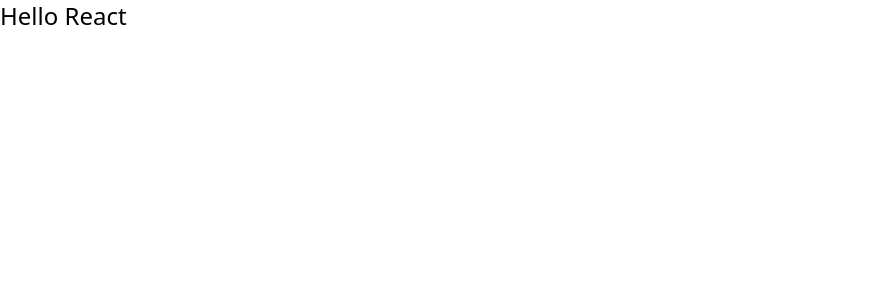
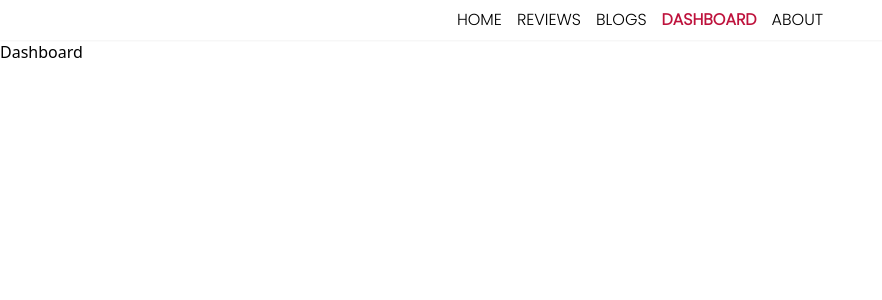
Before and after one commit to hr-meheraj/product-analysis-react-router-spa, a React (Create React App) app: page /dashboard in a window 1280 px wide. Shown: the top 300 px of the page, without its empty margins (0-882 px from the left). Built offline with nearby package versions, Linux system fonts and the light colour scheme.

Commit message:
Nav and Router Updated with active link

```diff
--- a/src/App.js
+++ b/src/App.js
@@ -1,9 +1,26 @@
-
+import Header from './components/Header/Header';
+import {useFetch} from './hooks/useFetch'
+import {Routes, Route} from 'react-router-dom'
+import NotFound from './components/NotFound/NotFound';
+import Home from './components/Home/Home';
+import Blogs from './components/Blogs/Blogs';
+import Reviews from './components/Reviews/Reviews';
+import Dashboard from './components/Dashboard/Dashboard';
+import About from './components/About/About';
 function App() {
+  //const [data,setData,loading] = useFetch('https://retoolapi.dev/xpCGKN/reviews/');
   return (
-    <div className="App">
-        <h2 className='text-2xl'>Hello React</h2>
-    </div>
+    <>
+        <Header/>
+        <Routes>
+            <Route path='/' element={<Home/>}/>
+            <Route path='/blogs' element={<Blogs/>}/>
+            <Route path='/dashboard' element={<Dashboard/>}/>
+            <Route path='/reviews' element={<Reviews/>}/>
+            <Route path='/about' element={<About/>}/>
+            <Route path='*' element={<NotFound/>}/>
+        </Routes>
+    </>
   );
 }
 
--- /dev/null
+++ b/src/components/About/About.jsx
@@ -0,0 +1,11 @@
+import React from 'react'
+
+function About() {
+    return (
+        <div>
+            About
+        </div>
+    )
+}
+
+export default About
--- /dev/null
+++ b/src/components/Blogs/Blogs.jsx
@@ -0,0 +1,11 @@
+import React from 'react'
+
+function Blogs() {
+    return (
+        <div>
+            Blogs
+        </div>
+    )
+}
+
+export default Blogs
--- /dev/null
+++ b/src/components/Dashboard/Dashboard.jsx
@@ -0,0 +1,11 @@
+import React from 'react'
+
+function Dashboard() {
+    return (
+        <div>
+            Dashboard
+        </div>
+    )
+}
+
+export default Dashboard
--- /dev/null
+++ b/src/components/Header/Header.jsx
@@ -0,0 +1,16 @@
+import React from 'react'
+import {NavLink} from 'react-router-dom'
+function Header() {
+    return (
+        <nav className='bg:neutral-50 flex justify-center items-center gap-[15px] py-2 shadow-sm font-poppins'>
+            <NavLink className={({isActive}) => isActive ? "font-semibold text-rose-700" : "hover:text-pink-600"}to='/'>HOME</NavLink>
+            <NavLink className={({isActive}) => isActive ? "font-semibold text-rose-700" : "hover:text-pink-600"}to='/reviews'>REVIEWS</NavLink>
+            <NavLink className={({isActive}) => isActive ? "font-semibold text-rose-700" : "hover:text-pink-600"}to='/blogs'>BLOGS</NavLink>
+            <NavLink className={({isActive}) => isActive ? "font-semibold text-rose-700" : "hover:text-pink-600"}to='/dashboard'>DASHBOARD</NavLink>
+            <NavLink className={({isActive}) => isActive ? "font-semibold text-rose-700" : "hover:text-pink-600"}to='/about'>ABOUT</NavLink>
+
+        </nav>
+    )
+}
+
+export default Header
--- /dev/null
+++ b/src/components/Home/Home.jsx
@@ -0,0 +1,11 @@
+import React from 'react'
+
+function Home() {
+    return (
+        <div>
+            Home
+        </div>
+    )
+}
+
+export default Home
--- /dev/null
+++ b/src/components/NotFound/NotFound.jsx
@@ -0,0 +1,24 @@
+import React from "react";
+import { Link } from "react-router-dom";
+function NotFound() {
+  return (
+    <div className="flex w-full justify-center items-center h-[80vh]">
+      <div className="p-4">
+        <img className='w-[300px]' src="https://i.ibb.co/J58TrY6/download.png" alt="404 Image" />
+        <h3 className="font-poppins text-xl flex gap-[5px] justify-center items-center font-semibold text-[#407bff] ">
+          <svg
+            xmlns="http://www.w3.org/2000/svg"
+            className="h-5 w-5"
+            viewBox="0 0 20 20"
+            fill="currentColor"
+          >
+            <path d="M8.445 14.832A1 1 0 0010 14v-2.798l5.445 3.63A1 1 0 0017 14V6a1 1 0 00-1.555-.832L10 8.798V6a1 1 0 00-1.555-.832l-6 4a1 1 0 000 1.664l6 4z" />
+          </svg>
+          <Link to="/">Back to Home</Link>
+        </h3>
+      </div>
+    </div>
+  );
+}
+
+export default NotFound;
--- /dev/null
+++ b/src/components/Reviews/Reviews.jsx
@@ -0,0 +1,11 @@
+import React from 'react'
+
+function Reviews() {
+    return (
+        <div>
+            Reviews
+        </div>
+    )
+}
+
+export default Reviews
--- /dev/null
+++ b/src/hooks/useFetch.js
@@ -0,0 +1,23 @@
+import {useState, useEffect} from 'react';
+
+export const useFetch = (url) => {
+    const [data,setData] = useState([]);
+    const [loading, setLoading] = useState(false);
+    const [err,setErr] = useState(null);
+    const getData = async (apiUrl) => {
+        try{
+            setLoading(true);
+            const res = await fetch(apiUrl);
+            const data = await res.json();
+            setData(data);
+        }catch(err){
+            setErr(err.message);
+        }finally{
+            setLoading(false);
+        }
+    }
+    useEffect(() => {
+        getData(url);
+    },[])
+    return [data,setData, loading, err];
+}
--- a/src/index.css
+++ b/src/index.css
@@ -1,3 +1,4 @@
+@import url('https://fonts.googleapis.com/css2?family=Poppins:wght@300&family=Raleway:wght@300&display=swap');
 @tailwind base;
 @tailwind components;
 @tailwind utilities;
--- a/tailwind.config.js
+++ b/tailwind.config.js
@@ -3,7 +3,9 @@ module.exports = {
       "./src/**/*.{js,jsx,ts,tsx}",
     ],
     theme: {
-      extend: {},
+        fontFamily: {
+            'poppins':['Poppins', 'sans-serif']
+          },
     },
     plugins: [],
   }
```
Also changed, not shown: src/index.js (+7 -5 lines), 1 other file (tests, documents, lock files or other folders).
